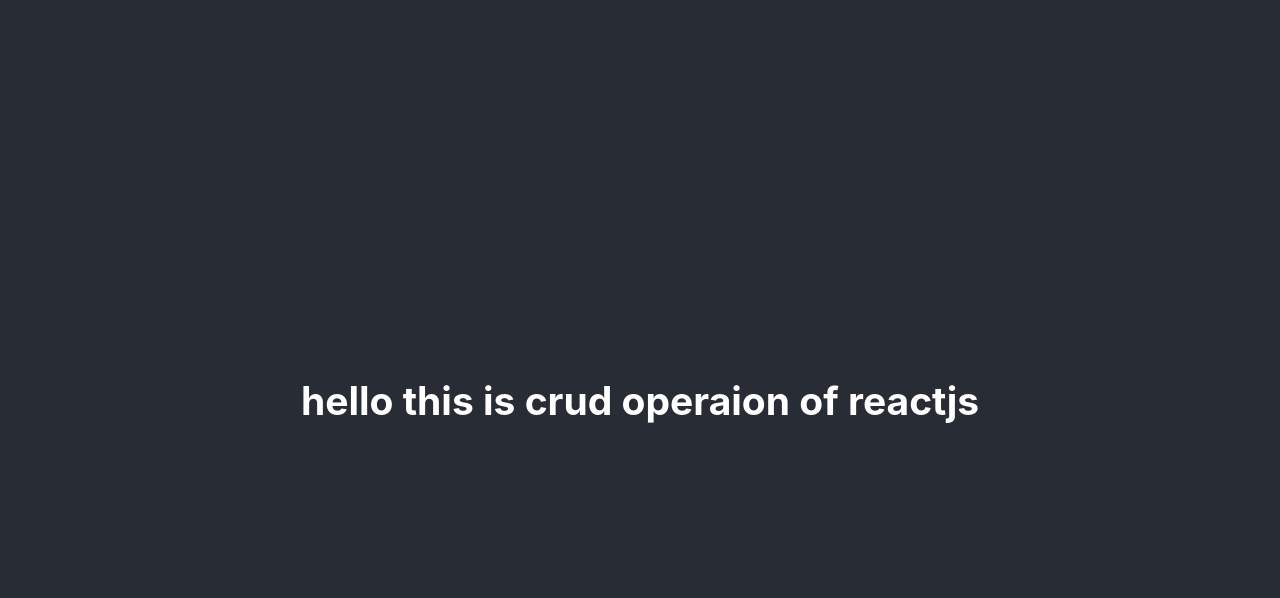
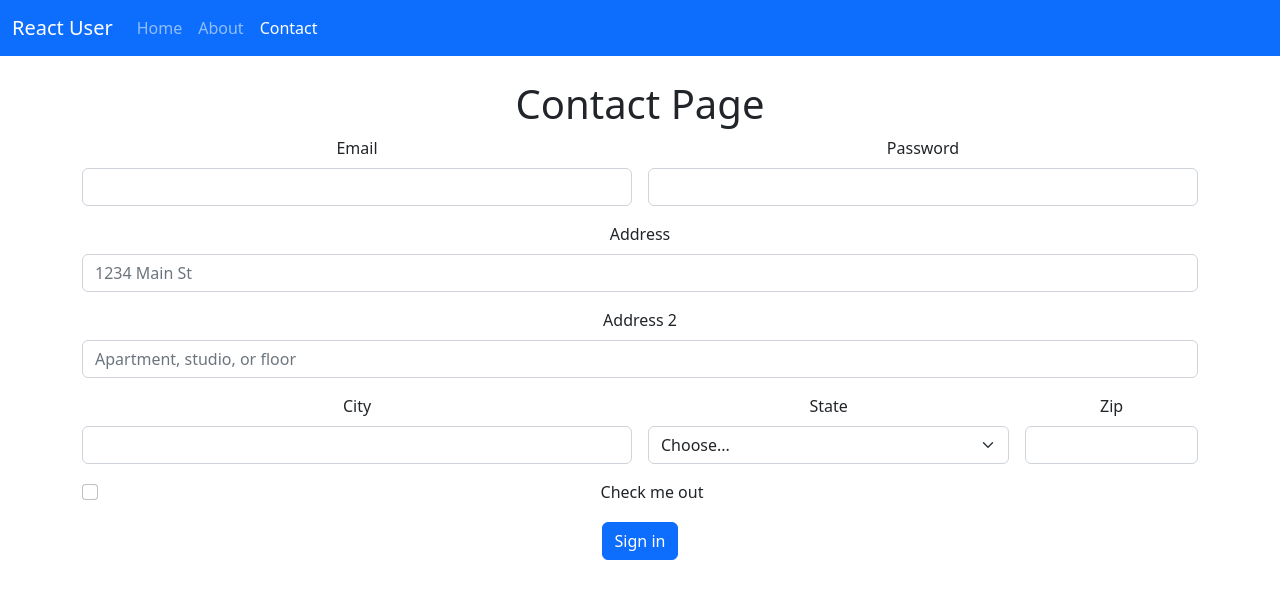
Before and after one commit to Mahmaduvesh/ReactJS_Crud_opeation, a React (Create React App) app: page /contact in a window 1280 px wide. Shown: the top 598 px of the page. Built offline with nearby package versions, Linux system fonts and the light colour scheme.

Commit message:
changes 29/08/3033

```diff
--- a/package.json
+++ b/package.json
@@ -6,8 +6,10 @@
     "@testing-library/jest-dom": "^5.16.5",
     "@testing-library/react": "^13.3.0",
     "@testing-library/user-event": "^13.5.0",
+    "bootstrap": "^5.2.0",
     "react": "^18.2.0",
     "react-dom": "^18.2.0",
+    "react-router-dom": "^6.3.0",
     "react-scripts": "5.0.1",
     "web-vitals": "^2.1.4"
   },
--- a/src/App.js
+++ b/src/App.js
@@ -1,14 +1,30 @@
-import logo from './logo.svg';
-import './App.css';
+import "./App.css";
+// import bootstrap
+import "../node_modules/bootstrap/dist/css/bootstrap.css";
+import Home from "./components/pages/Home";
+import About from "./components/pages/About";
+import Contact from "./components/pages/Contact";
+import Navbar from "./components/pages/layouts/Navbar";
+// install =>yarn add react-router-dom
+import { BrowserRouter, Route, Routes } from "react-router-dom";
+
+//import page not found page
+import Page404 from "./PageNotFound/PageNotFound";
 
 function App() {
   return (
-    <div className="App">
-      <header className="App-header">
-        <h2> hello this is crud operaion of reactjs</h2>
+    <BrowserRouter>
+      <div className="App">
+        <Navbar />
 
-      </header>
-    </div>
+        <Routes>
+          <Route exact path="/" element={<Home />}></Route>
+          <Route exact path="/about" element={<About />}></Route>
+          <Route exact path="/contact" element={<Contact />}></Route>
+          <Route exact path="*" element={<Page404 />}></Route>
+        </Routes>
+      </div>
+    </BrowserRouter>
   );
 }
 
--- /dev/null
+++ b/src/PageNotFound/PageNotFound.js
@@ -0,0 +1,14 @@
+import React from "react";
+import { Link } from "react-router-dom";
+import img404 from "./assets/img/page404.png";
+
+export default function page404() {
+  return (
+    <div className="container">
+      <img style={{ width: "97%" }} src={img404} />
+      <h4 className="text-center">
+        Sorry Page Not Found <Link to="/">Go Home</Link>
+      </h4>
+    </div>
+  );
+}
--- /dev/null
+++ b/src/components/pages/About.js
@@ -0,0 +1,25 @@
+import React from "react";
+
+const About = () => {
+  return (
+    <div className="conatiner">
+      <div className="py-4">
+        <h1>About Page</h1>
+
+        <p className="lead">
+          React Router is a lightweight, fully-featured routing library for the
+          React JavaScript library. React Router runs everywhere that React
+          runs; on the web, on the server (using node.js), and on React Native.
+        </p>
+        <p className="lead">
+          If you're migrating to v6 from v5 (or v4, which is the same as v5),
+          check out the migration guide. If you're migrating from Reach Router,
+          check out the migration guide for Reach Router. If you need to find
+          the code for v5, it is on the v5 branch.
+        </p>
+      </div>
+    </div>
+  );
+};
+
+export default About;
--- /dev/null
+++ b/src/components/pages/Contact.js
@@ -0,0 +1,83 @@
+import React from "react";
+
+const Contact = () => {
+  return (
+    <div className="container">
+      <div className="py-4">
+        <h1>Contact Page</h1>
+        <form class="row g-3">
+          <div class="col-md-6">
+            <label for="inputEmail4" class="form-label">
+              Email
+            </label>
+            <input type="email" class="form-control" id="inputEmail4" />
+          </div>
+          <div class="col-md-6">
+            <label for="inputPassword4" class="form-label">
+              Password
+            </label>
+            <input type="password" class="form-control" id="inputPassword4" />
+          </div>
+          <div class="col-12">
+            <label for="inputAddress" class="form-label">
+              Address
+            </label>
+            <input
+              type="text"
+              class="form-control"
+              id="inputAddress"
+              placeholder="1234 Main St"
+            />
+          </div>
+          <div class="col-12">
+            <label for="inputAddress2" class="form-label">
+              Address 2
+            </label>
+            <input
+              type="text"
+              class="form-control"
+              id="inputAddress2"
+              placeholder="Apartment, studio, or floor"
+            />
+          </div>
+          <div class="col-md-6">
+            <label for="inputCity" class="form-label">
+              City
+            </label>
+            <input type="text" class="form-control" id="inputCity" />
+          </div>
+          <div class="col-md-4">
+            <label for="inputState" class="form-label">
+              State
+            </label>
+            <select id="inputState" class="form-select">
+              <option selected>Choose...</option>
+              <option>...</option>
+            </select>
+          </div>
+          <div class="col-md-2">
+            <label for="inputZip" class="form-label">
+              Zip
+            </label>
+            <input type="text" class="form-control" id="inputZip" />
+          </div>
+          <div class="col-12">
+            <div class="form-check">
+              <input class="form-check-input" type="checkbox" id="gridCheck" />
+              <label class="form-check-label" for="gridCheck">
+                Check me out
+              </label>
+            </div>
+          </div>
+          <div class="col-12">
+            <button type="submit" class="btn btn-primary">
+              Sign in
+            </button>
+          </div>
+        </form>
+      </div>
+    </div>
+  );
+};
+
+export default Contact;
--- /dev/null
+++ b/src/components/pages/Home.js
@@ -0,0 +1,13 @@
+import React from "react";
+
+const Home = () => {
+  return (
+    <div className="container">
+      <div className="py-4">
+        <h1>Home Page</h1>
+      </div>
+    </div>
+  );
+};
+
+export default Home;
--- /dev/null
+++ b/src/components/pages/layouts/Navbar.js
@@ -0,0 +1,46 @@
+import React from "react";
+// link tag no use kari ne egpage redirect karva href thih kare to reload thy jai page
+import { Link, NavLink } from "react-router-dom";
+const Navbar = () => {
+  return (
+    <nav className="navbar navbar-expand-lg navbar-dark bg-primary">
+      <div className="container-fluid">
+        <a className="navbar-brand" href="#">
+          React User
+        </a>
+        <button
+          className="navbar-toggler"
+          type="button"
+          data-bs-toggle="collapse"
+          data-bs-target="#navbarSupportedContent"
+          aria-controls="navbarSupportedContent"
+          aria-expanded="false"
+          aria-label="Toggle navigation"
+        >
+          <span className="navbar-toggler-icon"></span>
+        </button>
+        <div className="collapse navbar-collapse" id="navbarSupportedContent">
+          <ul className="navbar-nav me-auto mb-2 mb-lg-0">
+            <li className="nav-item">
+              <NavLink className="nav-link" aria-current="page" to="/">
+                Home
+              </NavLink>
+            </li>
+            <li classNameName="nav-item">
+              <NavLink className="nav-link" to="/about">
+                About
+              </NavLink>
+            </li>
+            <li className="nav-item">
+              <NavLink className="nav-link" to="/contact">
+                Contact
+              </NavLink>
+            </li>
+          </ul>
+        </div>
+      </div>
+    </nav>
+  );
+};
+
+export default Navbar;
--- a/src/reportWebVitals.js
+++ b/src/reportWebVitals.js
@@ -1,6 +1,6 @@
-const reportWebVitals = onPerfEntry => {
+const reportWebVitals = (onPerfEntry) => {
   if (onPerfEntry && onPerfEntry instanceof Function) {
-    import('web-vitals').then(({ getCLS, getFID, getFCP, getLCP, getTTFB }) => {
+    import("web-vitals").then(({ getCLS, getFID, getFCP, getLCP, getTTFB }) => {
       getCLS(onPerfEntry);
       getFID(onPerfEntry);
       getFCP(onPerfEntry);
```
Also changed, not shown: src/PageNotFound/assets/img/page404.png (added), src/index.css (line endings or trailing spaces), 1 other file (tests, documents, lock files or other folders).
